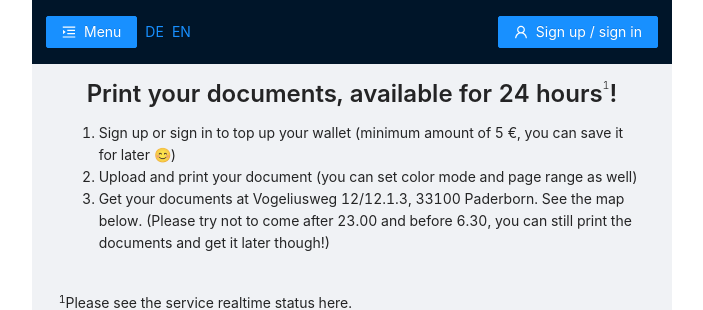
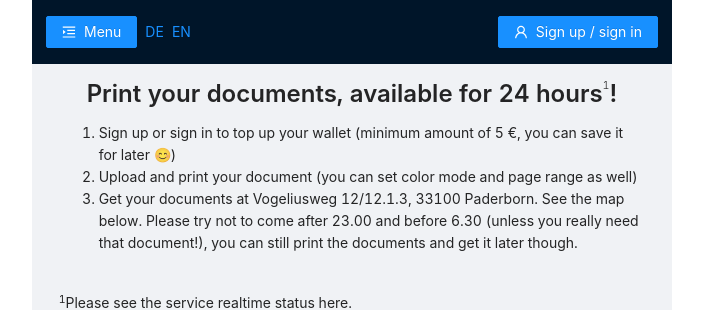
Before and after one commit to kohpai/the-prince-webapp, a React (Create React App) app in the folder en/: page /home in a window 1280 px wide. Shown: the top 310 px of the page, without its empty margins (288-991 px from the left). Built offline with nearby package versions, Linux system fonts and the light colour scheme; no server answers.

Commit message:
:speech_balloon: instruction No.3

```diff
--- a/en/src/components/Home.tsx
+++ b/en/src/components/Home.tsx
@@ -61,8 +61,9 @@ const UserActionFlow = () => (
     </li>
     <li>
       Get your documents at Vogeliusweg 12/12.1.3, 33100 Paderborn. See the map
-      below. (Please try not to come after 23.00 and before 6.30, you can still
-      print the documents and get it later though!)
+      below. Please try not to come after 23.00 and before 6.30 (unless you
+      really need that document!), you can still print the documents and get it
+      later though.
     </li>
   </ol>
 );
```
